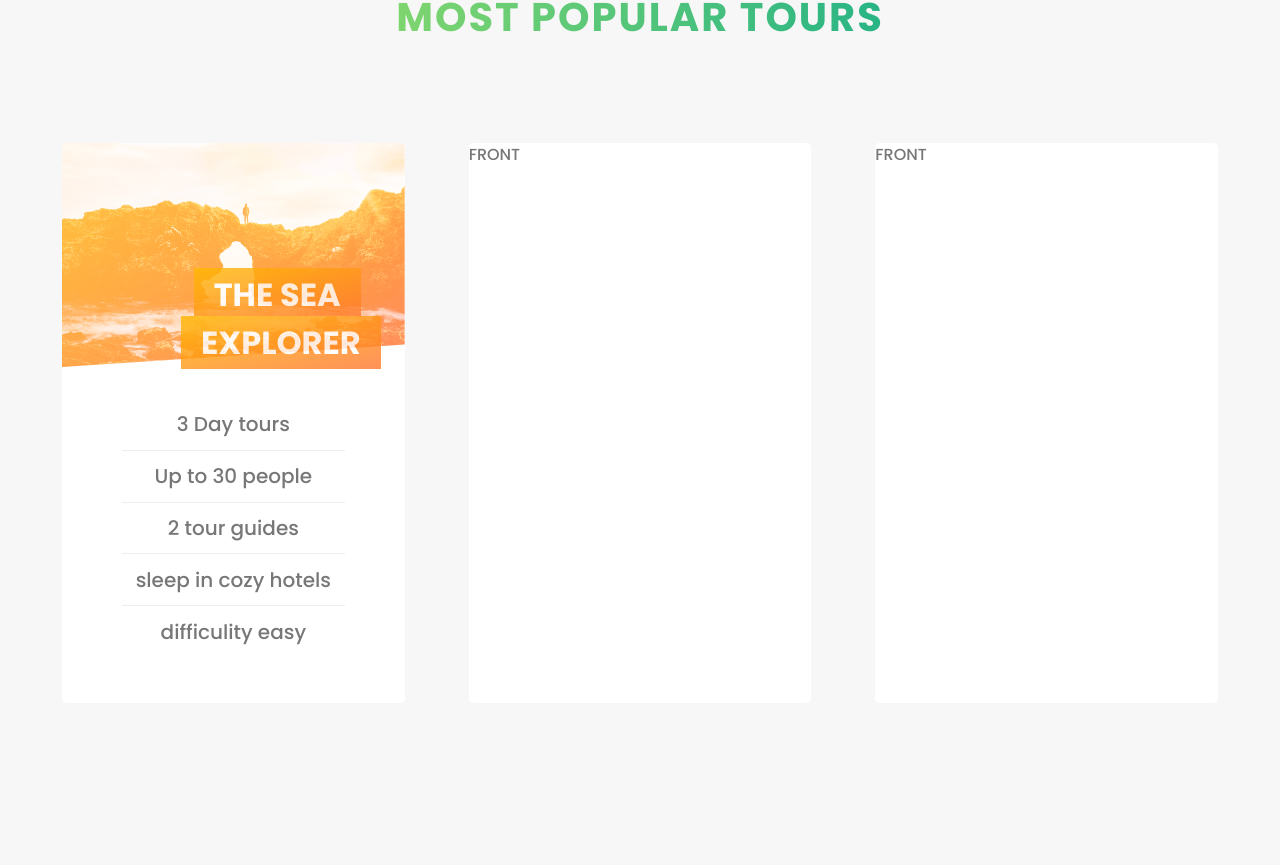
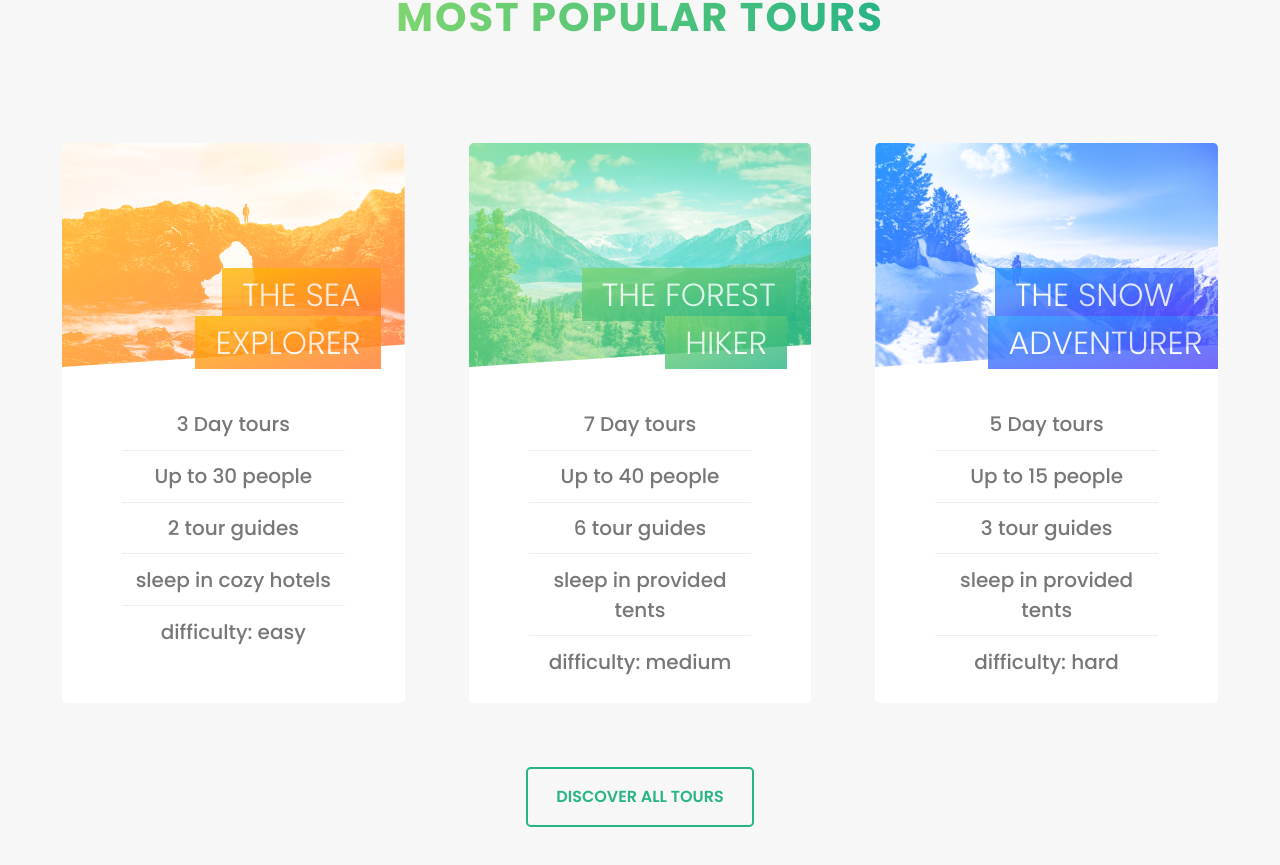
Before and after one commit to ehsanashooria/css-advanced, a Vue app: page /index in a window 1280 px wide. Shown: the part 2733-3598 px from the top of the page. Built offline with nearby package versions, Linux system fonts and the light colour scheme.

Commit message:
tours section part 3

```diff
--- a/src/assets/css/utilities/_utilities.scss
+++ b/src/assets/css/utilities/_utilities.scss
@@ -16,6 +16,10 @@
   margin-bottom: 6rem;
 }
 
+.u-margin-top-6 {
+  margin-bottom: 6rem;
+}
+
 .u-margin-bottom-1 {
   margin-bottom: 1rem;
 }
--- a/src/components/Layout/IndexPage/AboutSection.vue
+++ b/src/components/Layout/IndexPage/AboutSection.vue
@@ -21,7 +21,7 @@
           Live adventurous like you never have before, embracing new challenges, exploring unknown places, and pushing
           your limits. Experience the thrill of discovery and the joy of living life to its fullest.
         </p>
-        <base-button mode="green">Let's See! -></base-button>
+        <base-button mode="green">Let's See! <i class="bi bi-arrow-right"></i></base-button>
       </div>
       <div class="col-1-of-2">
         <div class="composition">
--- a/src/components/Layout/IndexPage/FeaturesSection.vue
+++ b/src/components/Layout/IndexPage/FeaturesSection.vue
@@ -1,5 +1,5 @@
 <script setup>
-import "bootstrap-icons/font/bootstrap-icons.min.css"
+
 </script>
 <template>
   <section class="section-features">
--- a/src/components/Layout/IndexPage/ToursSection.vue
+++ b/src/components/Layout/IndexPage/ToursSection.vue
@@ -1,5 +1,6 @@
 <script setup>
 
+import BaseButton from "@/components/UI/BaseButton.vue";
 </script>
 
 <template>
@@ -27,43 +28,99 @@
                 <li>Up to 30 people</li>
                 <li>2 tour guides</li>
                 <li>sleep in cozy hotels</li>
-                <li>difficulity easy</li>
+                <li>difficulty: easy</li>
               </ul>
             </div>
           </div>
           <div class="card__side card__side--back card__side--back--1">
-            BACK
+            <div class="card__cta">
+              <div class="card__price-box">
+                <p class="card__price-only">Only</p>
+                <p class="card__price-value">$297</p>
+              </div>
+              <base-button mode="white">Book now !</base-button>
+            </div>
           </div>
         </div>
       </div>
       <div class="col-1-of-3">
         <div class="card">
           <div class="card__side card__side--front">
-            FRONT
+            <div class="card__picture card__picture--2">
+              &nbsp;
+            </div>
+            <h4 class="card__heading">
+              <span class="card__heading-span card__heading-span--2">
+                the forest hiker
+              </span>
+            </h4>
+            <div class="card__details">
+              <ul>
+                <li>7 Day tours</li>
+                <li>Up to 40 people</li>
+                <li>6 tour guides</li>
+                <li>sleep in provided tents</li>
+                <li>difficulty: medium</li>
+              </ul>
+            </div>
           </div>
           <div class="card__side card__side--back card__side--back--2">
-            BACK
+            <div class="card__cta">
+              <div class="card__price-box">
+                <p class="card__price-only">Only</p>
+                <p class="card__price-value">$529</p>
+              </div>
+              <base-button mode="white">Book now !</base-button>
+            </div>
           </div>
         </div>
       </div>
       <div class="col-1-of-3">
         <div class="card">
           <div class="card__side card__side--front">
-            FRONT
+            <div class="card__picture card__picture--3">
+              &nbsp;
+            </div>
+            <h4 class="card__heading">
+              <span class="card__heading-span card__heading-span--3">
+                the snow adventurer
+              </span>
+            </h4>
+            <div class="card__details">
+              <ul>
+                <li>5 Day tours</li>
+                <li>Up to 15 people</li>
+                <li>3 tour guides</li>
+                <li>sleep in provided tents</li>
+                <li>difficulty: hard</li>
+              </ul>
+            </div>
           </div>
           <div class="card__side card__side--back card__side--back--3">
-            Backend
+            <div class="card__cta">
+              <div class="card__price-box">
+                <p class="card__price-only">Only</p>
+                <p class="card__price-value">$897</p>
+              </div>
+              <base-button mode="white">Book now !</base-button>
+            </div>
           </div>
         </div>
       </div>
     </div>
+    <div class="u-center-text u-margin-top-6">
+      <base-button mode="green">
+        discover all tours
+      </base-button>
+    </div>
+
   </section>
 </template>
 
 <style scoped lang="scss">
 .section-tours {
   background-color: var(--color-gray-light-1);
-  padding: 20rem 0 30rem 0;
+  padding: 20rem 0 20rem 0;
   margin-top: -7rem;
 }
 
@@ -126,11 +183,11 @@
     }
 
     &--2 {
-      background-image: url(@/assets/image/nat-5.jpg);
+      background-image: linear-gradient(to bottom right, var(--color-primary-light), var(--color-primary-dark)), url(@/assets/image/nat-6.jpg);
     }
 
     &--3 {
-      background-image: url(@/assets/image/nat-5.jpg);
+      background-image: linear-gradient(to bottom right, var(--color-tertiary-light), var(--color-tertiary-dark)), url(@/assets/image/nat-7.jpg);
     }
   }
 
@@ -142,6 +199,8 @@
     top: 8rem;
     right: 1.5rem;
     text-align: right;
+    font-weight: 300;
+    width: 60%;
   }
 
   &__heading-span {
@@ -149,10 +208,18 @@
     padding: 0.25rem 1.25rem;
     -webkit-box-decoration-break: clone;
     box-decoration-break: clone;
-    width: 60%;
+
 
     &--1 {
       background-image: linear-gradient(to right bottom, var(--color-secondary-light), var(--color-secondary-dark));
+    }
+
+    &--2 {
+      background-image: linear-gradient(to right bottom, var(--color-primary-light), var(--color-primary-dark));
+    }
+
+    &--3 {
+      background-image: linear-gradient(to right bottom, var(--color-tertiary-light), var(--color-tertiary-dark));
     }
   }
 
@@ -176,6 +243,31 @@
       }
     }
   }
+
+  &__cta {
+    position: absolute;
+    top: 50%;
+    left: 50%;
+    transform: translate(-50%, -50%);
+    width: 80%;
+    text-align: center;
+  }
+
+  &__price-box {
+    text-align: center;
+    margin-bottom: 6rem;
+    color: var(--color-white);
+  }
+
+  &__price-only {
+    font-size: 1.25rem;
+    text-transform: uppercase;
+  }
+
+  &__price-value {
+    font-size: 4.5rem;
+    font-weight: 200;
+  }
 }
 
 
--- a/src/components/UI/BaseButton.vue
+++ b/src/components/UI/BaseButton.vue
@@ -58,7 +58,6 @@ const buttonClass = computed(() => `button--${props.mode}`)
   &--green {
     color: var(--color-primary-dark);
     background: none;
-    text-decoration: underline !important;
     border-radius: 0.3rem !important;
     border: 2px solid var(--color-primary-dark);
 
--- a/src/main.js
+++ b/src/main.js
@@ -6,6 +6,10 @@ import {createVuetify} from 'vuetify'
 import * as components from 'vuetify/components'
 import * as directives from 'vuetify/directives'
 import {aliases, mdi} from 'vuetify/iconsets/mdi'
+
+
+// Bootstrap icons
+import "bootstrap-icons/font/bootstrap-icons.min.css"
 
 import {createApp} from 'vue'
 import {createPinia} from 'pinia'
```
